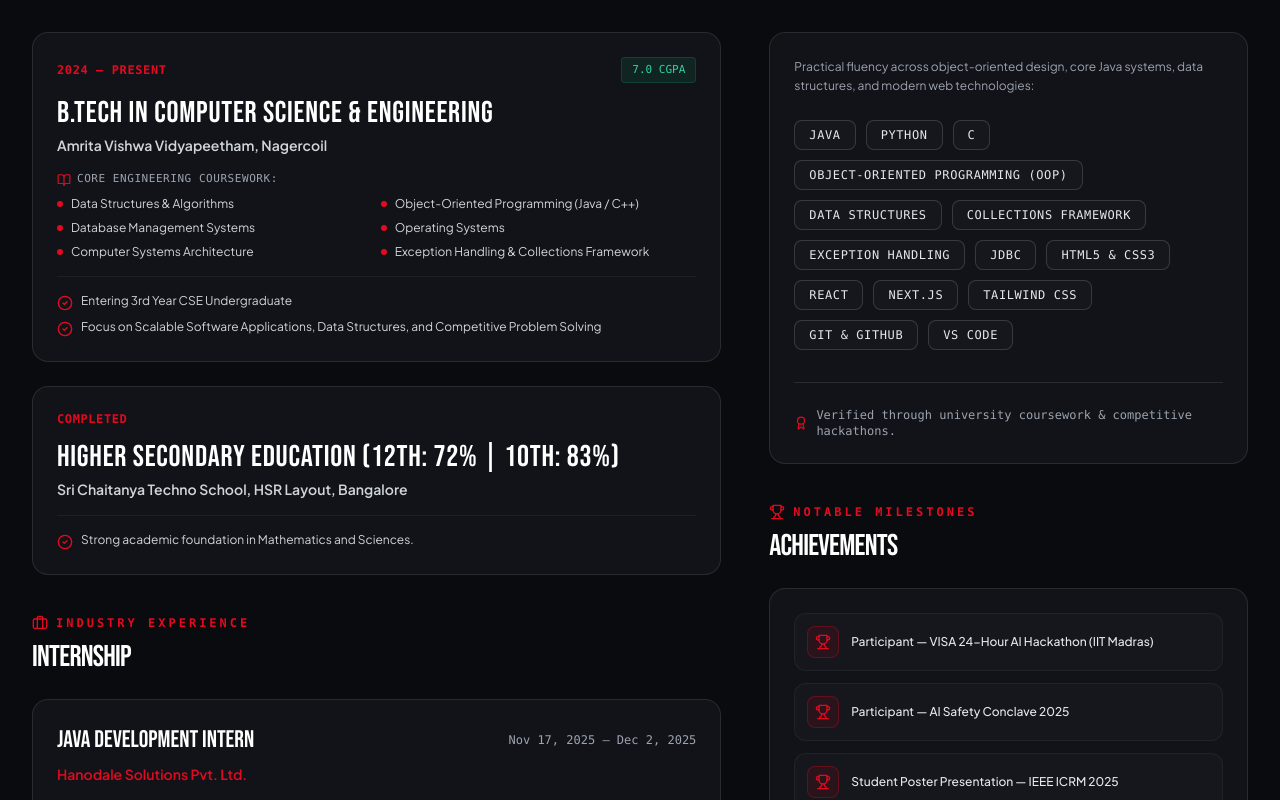
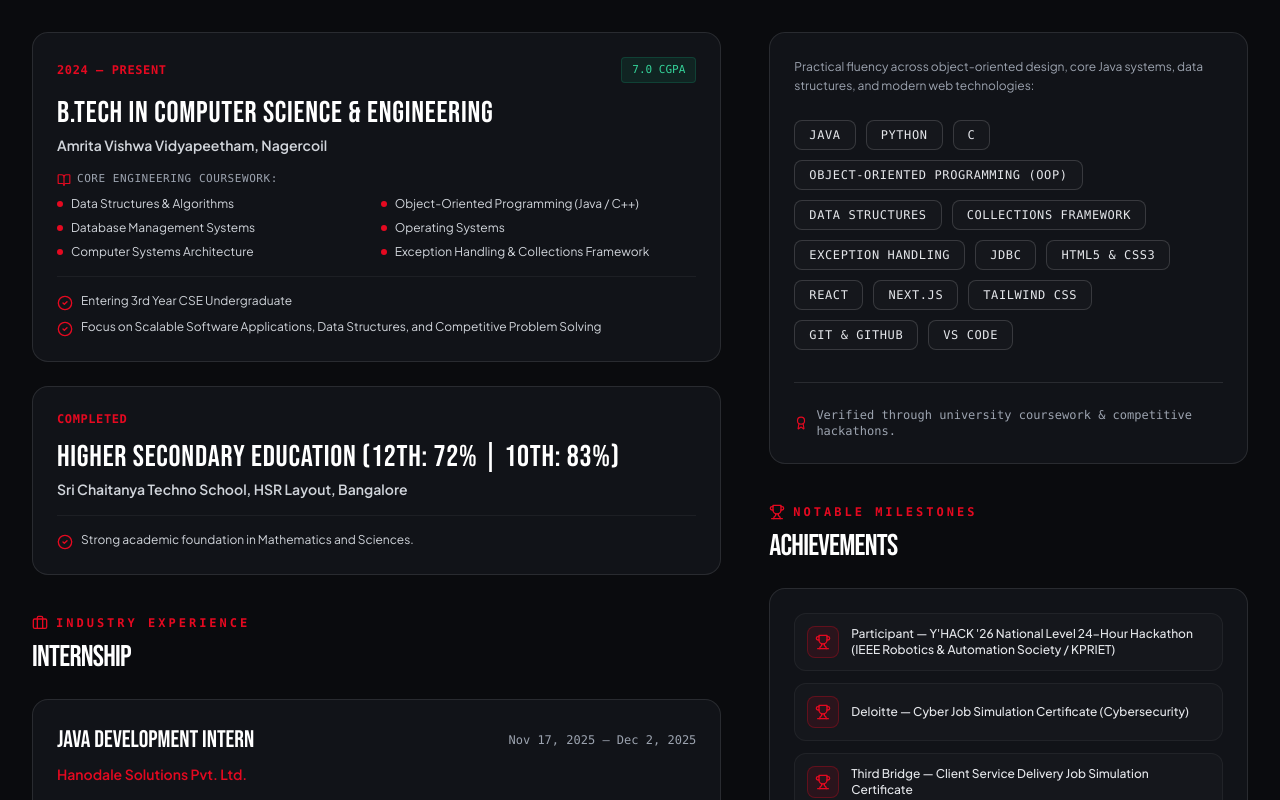
Before and after one commit to Arvind2607/portfolio, a Next.js app: page / in a window 1280 px wide. Shown: the part 2000-2800 px from the top of the page. Built offline with nearby package versions, Linux system fonts and the light colour scheme.

Commit message:
feat(achievements): add Y'HACK '26, Deloitte Cyber, and Third Bridge certifications

```diff
--- a/src/data/portfolio.ts
+++ b/src/data/portfolio.ts
@@ -225,12 +225,36 @@ export const portfolioData: PortfolioData = {
   ],
 
   // =================================================================
-  // 5. Verified Achievements
+  // 5. Verified Achievements & Certifications
   // =================================================================
   achievements: [
+    "Participant — Y'HACK '26 National Level 24-Hour Hackathon (IEEE Robotics & Automation Society / KPRIET)",
+    'Deloitte — Cyber Job Simulation Certificate (Cybersecurity)',
+    'Third Bridge — Client Service Delivery Job Simulation Certificate',
     'Participant — VISA 24-Hour AI Hackathon (IIT Madras)',
     'Participant — AI Safety Conclave 2025',
     'Student Poster Presentation — IEEE ICRM 2025',
+  ],
+
+  certifications: [
+    {
+      id: 'cert-yhack26',
+      title: "Y'HACK '26 National Level 24-Hour Hackathon",
+      issuer: 'IEEE Robotics & Automation Society / KPRIET',
+      issueDate: 'Sep 2026',
+    },
+    {
+      id: 'cert-deloitte-cyber',
+      title: 'Cyber Job Simulation (Cybersecurity)',
+      issuer: 'Deloitte / Forage',
+      issueDate: 'Apr 2026',
+    },
+    {
+      id: 'cert-third-bridge',
+      title: 'Client Service Delivery Job Simulation',
+      issuer: 'Third Bridge / Forage',
+      issueDate: 'Apr 2026',
+    },
   ],
 
   // =================================================================
```
